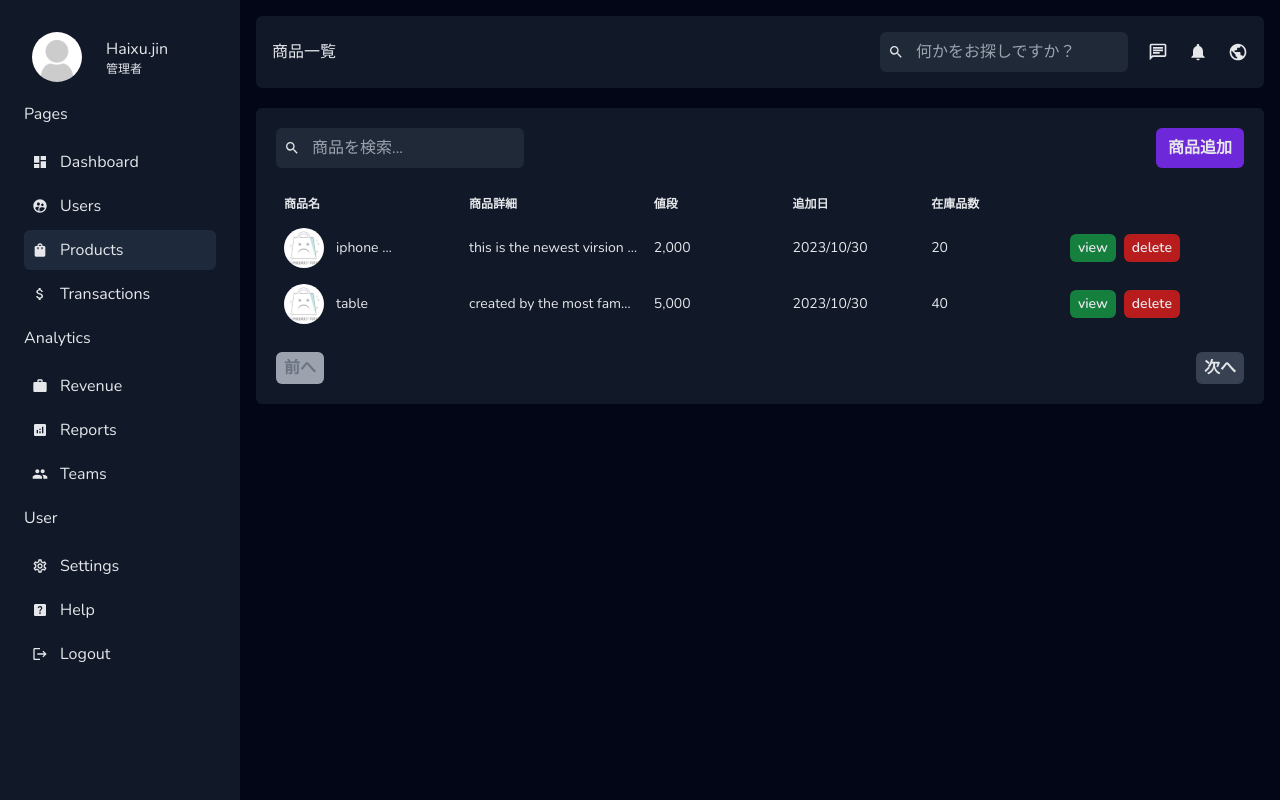
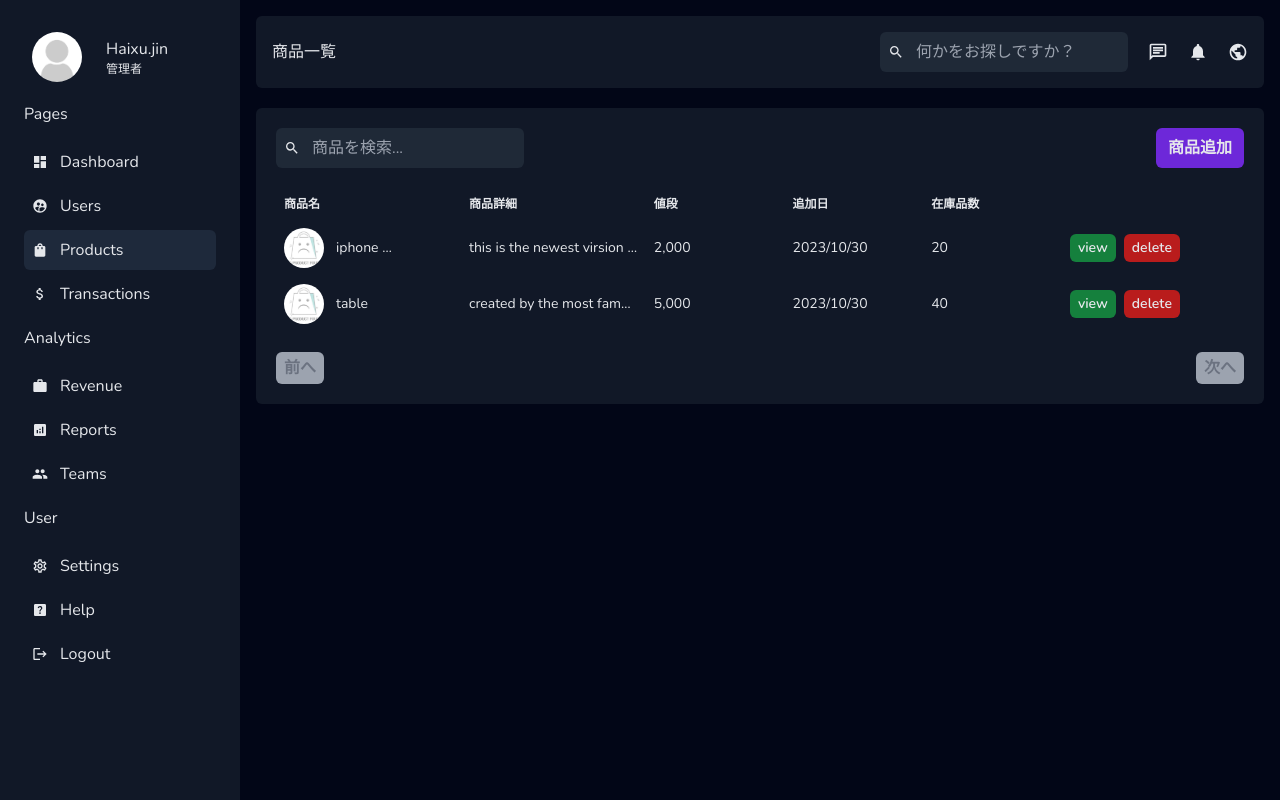
Before and after one commit to XXXXJin/nextjs-airbnb-app, a Next.js app: page /dashboard/products in a window 1280 px wide. Built offline with nearby package versions, Linux system fonts and the light colour scheme.

Commit message:
ユーザーのページング機能を追加

```diff
--- a/app/dashboard/users/page.tsx
+++ b/app/dashboard/users/page.tsx
@@ -9,10 +9,15 @@ import React from "react";
 export default async function Users({
   searchParams,
 }: {
-  searchParams: { q: string };
+  searchParams: { q: string; page: string };
 }) {
+  // 検索ワード
   const query = searchParams.q || "";
-  const users = await fetchUser(query);
+  // ページ数
+  const page = searchParams.page || "1";
+  const fetchedData = await fetchUser(query, page);
+  const users = fetchedData?.users;
+  const count = fetchedData?.count;
 
   return (
     <div className="bg-gray-900 mt-5 p-5 rounded-md">
@@ -70,7 +75,7 @@ export default async function Users({
           </tbody>
         </table>
       </div>
-      <Pagination />
+      <Pagination count={count} />
     </div>
   );
 }
--- a/app/lib/fetchData.ts
+++ b/app/lib/fetchData.ts
@@ -1,12 +1,17 @@
 import { User } from "./models";
 import { connectToDB } from "./utils";
 
-export const fetchUser = async (query: string) => {
+export const fetchUser = async (query: string, page: string) => {
   const queryRegex = new RegExp(query, "i");
+  const ITEM_PER_PAGE: number = 1;
+
   try {
     connectToDB();
-    const users = await User.find({ username: { $regex: queryRegex } });
-    return users;
+    const users = await User.find({ username: { $regex: queryRegex } })
+      .limit(ITEM_PER_PAGE)
+      .skip(ITEM_PER_PAGE * (parseInt(page) - 1));
+    const count = await User.countDocuments();
+    return { users, count };
   } catch (error) {
     console.log(error);
   }
--- a/app/ui/dashboard/Pagination.tsx
+++ b/app/ui/dashboard/Pagination.tsx
@@ -1,18 +1,40 @@
+"use client";
+import { usePathname, useSearchParams, useRouter } from "next/navigation";
 import React from "react";
 import Button from "../Button";
-import Link from "next/link";
 
-export default function Pagination() {
+export default function Pagination({ count }: { count: number }) {
+  const searchParams = useSearchParams();
+  const pathName = usePathname();
+  const { replace } = useRouter();
+
+  const params = new URLSearchParams(searchParams.toString());
+  const page = searchParams.get("page") || "1";
+  const ITEM_PER_PAGE = 1;
+
+  const hasPrevPage = parseInt(page) !== 1;
+  const hasNextPage = parseInt(page) * ITEM_PER_PAGE < count;
+
+  const handleClick = (type: string) => {
+    const currentPageNumber = parseInt(page);
+    const newPageNumber =
+      type === "prev" ? currentPageNumber - 1 : currentPageNumber + 1;
+    params.set("page", String(newPageNumber));
+    replace(`${pathName}?${params.toString()}`);
+  };
+
   return (
     <div className="flex items-center justify-between">
-      <Link href="">
-        <Button color="gray" isDisabled={true}>
+      <div onClick={() => handleClick("prev")}>
+        <Button color="gray" isDisabled={!hasPrevPage}>
           前へ
         </Button>
-      </Link>
-      <Link href="">
-        <Button color="gray">次へ</Button>
-      </Link>
+      </div>
+      <div onClick={() => handleClick("next")}>
+        <Button color="gray" isDisabled={!hasNextPage}>
+          次へ
+        </Button>
+      </div>
     </div>
   );
 }
--- a/app/ui/dashboard/Search.tsx
+++ b/app/ui/dashboard/Search.tsx
@@ -12,6 +12,8 @@ export default function Search({ placeholder }: { placeholder: string }) {
   const handleSearch = useDebouncedCallback(
     (e: React.ChangeEvent<HTMLInputElement>) => {
       const params = new URLSearchParams(searchParams.toString());
+      // 検索結果の最初のページに遷移させる
+      params.set("page", "1");
       if (e.target.value) {
         params.set("q", e.target.value);
       } else {
```
